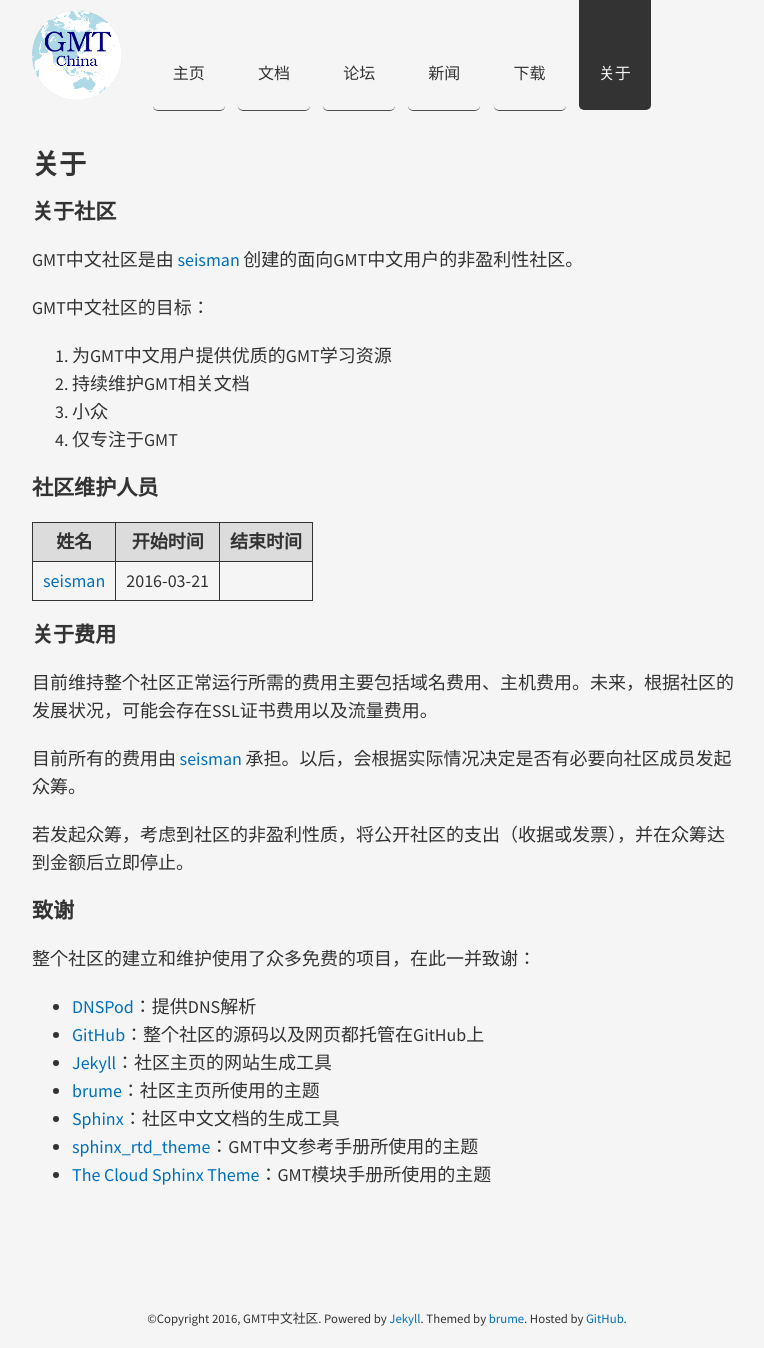
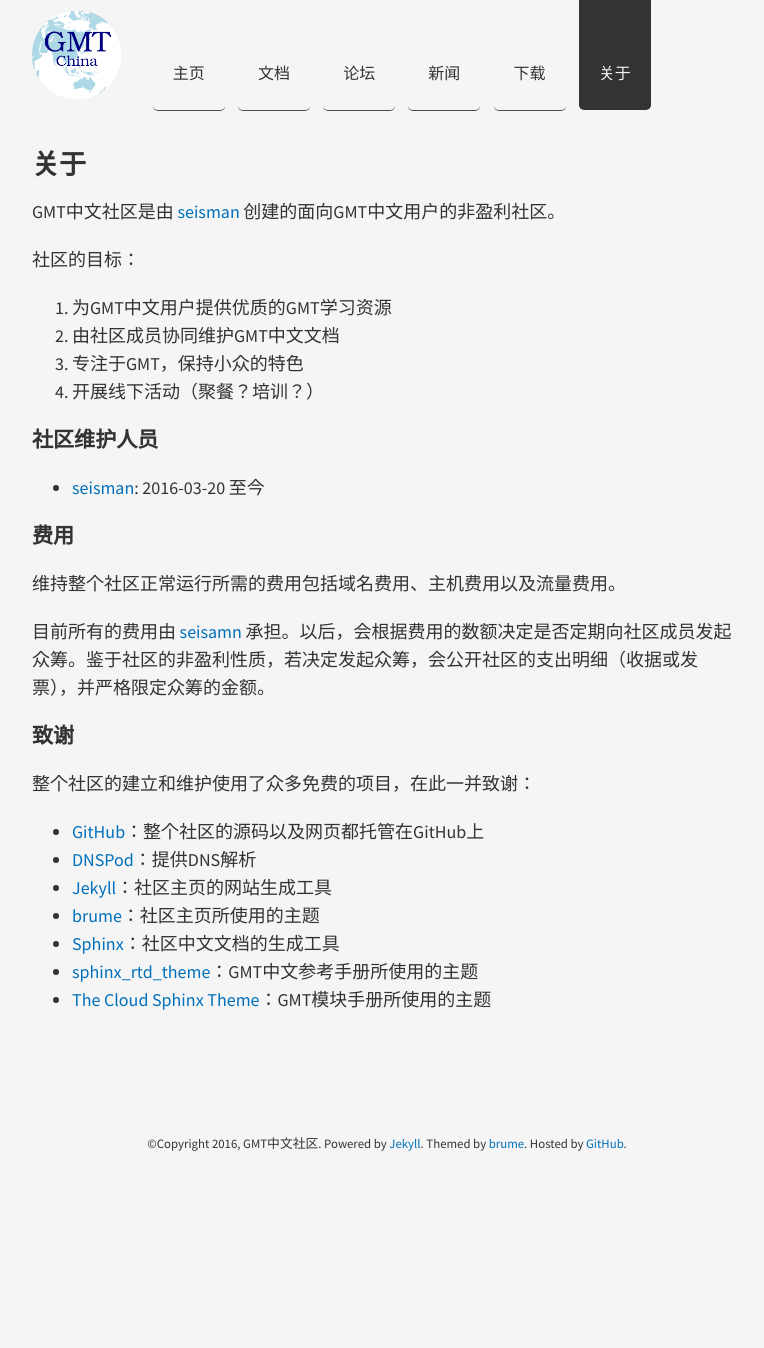
Before and after one commit to junlysky/gmt-china.github.io, a Jekyll site: the page built from about/index.md, in a window 1280 px wide. Shown: the whole page, without its empty margins (253-1017 px from the left). Built offline with Jekyll 4.4.1, drawn with Linux system fonts in a browser that asks for light colours; after the commit the page ends 1173 px from its top, so only the background shows below that.

Commit message:
Updates
- 增加README
- 生成网站时不包含README

```diff
--- a/_config.yml
+++ b/_config.yml
@@ -10,3 +10,6 @@ baseurl:
 sass:
   sass_dir: public/css
   style: :compressed
+
+exclude:
+    - README.md
--- a/about/index.md
+++ b/about/index.md
@@ -3,37 +3,31 @@ layout: page
 title: 关于
 ---
 
-### 关于社区
+GMT中文社区是由 [seisman](http://seisman.info) 创建的面向GMT中文用户的非盈利社区。
 
-GMT中文社区是由 [seisman](http://seisman.info) 创建的面向GMT中文用户的非盈利性社区。
-
-GMT中文社区的目标：
+社区的目标：
 
 1. 为GMT中文用户提供优质的GMT学习资源
-2. 持续维护GMT相关文档
-3. 小众
-4. 仅专注于GMT
+2. 由社区成员协同维护GMT中文文档
+3. 专注于GMT，保持小众的特色
+4. 开展线下活动（聚餐？培训？）
 
 ### 社区维护人员
 
-姓名 | 开始时间 | 结束时间
------|----------|----------
-[seisman](mailto:seisman.info@gmail.com) | 2016-03-21 |
+- [seisman](mailto:seisman.info@gmail.com): 2016-03-20 至今
 
-### 关于费用
+### 费用
 
-目前维持整个社区正常运行所需的费用主要包括域名费用、主机费用。未来，根据社区的发展状况，可能会存在SSL证书费用以及流量费用。
+维持整个社区正常运行所需的费用包括域名费用、主机费用以及流量费用。
 
-目前所有的费用由 [seisman](http://seisman.info) 承担。以后，会根据实际情况决定是否有必要向社区成员发起众筹。
-
-若发起众筹，考虑到社区的非盈利性质，将公开社区的支出（收据或发票），并在众筹达到金额后立即停止。
+目前所有的费用由 [seisamn](http://seisman.info) 承担。以后，会根据费用的数额决定是否定期向社区成员发起众筹。鉴于社区的非盈利性质，若决定发起众筹，会公开社区的支出明细（收据或发票），并严格限定众筹的金额。
 
 ### 致谢
 
 整个社区的建立和维护使用了众多免费的项目，在此一并致谢：
 
+- [GitHub](https://github.com)：整个社区的源码以及网页都托管在GitHub上
 - [DNSPod](https://www.dnspod.cn)：提供DNS解析
-- [GitHub](https://github.com)：整个社区的源码以及网页都托管在GitHub上
 - [Jekyll](https://jekyllrb.com/)：社区主页的网站生成工具
 - [brume](https://github.com/aigarsdz/brume)：社区主页所使用的主题
 - [Sphinx](http://www.sphinx-doc.org)：社区中文文档的生成工具
--- a/feed.xml
+++ b/feed.xml
@@ -7,7 +7,7 @@
     <link>{{ site.url }}</link>
     <atom:link href="{{ site.url }}{{ site.baseurl }}/feed.xml" rel="self" type="application/rss+xml" />
     <description>{{ site.description }}</description>
-    <language>en-us</language>
+    <language>zh-cn</language>
     <pubDate>{{ site.time | date: "%a, %d %b %Y %H:%M:%S %z" }}</pubDate>
     <lastBuildDate>{{ site.time | date: "%a, %d %b %Y %H:%M:%S %z" }}</lastBuildDate>
 
```
Also changed, not shown: docs/index.md (+12 -4 lines), download/index.md (+5 -0 lines), README.md (added).
